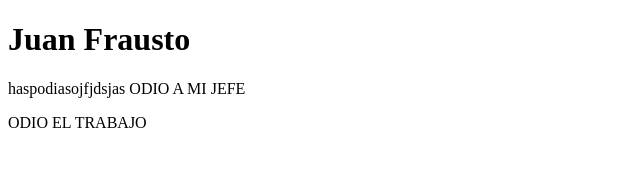
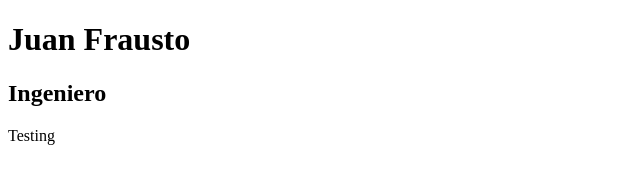
Before and after one commit to Juanfr97/MiPaginaWeb, a plain HTML site: page index.html in a window 1280 px wide. Shown: the whole page, without its empty margins (0-640 px from the left). Drawn offline with Linux system fonts and the light colour scheme.

Commit message:
Agregando info

```diff
--- a/index.html
+++ b/index.html
@@ -7,8 +7,7 @@
 </head>
 <body>
     <h1>Juan Frausto</h1>
-    haspodiasojfjdsjas
-    ODIO A MI JEFE
-    <p>ODIO EL TRABAJO</p>
+    <h2>Ingeniero</h2>
+    <p>Testing</p>
 </body>
 </html>
```
